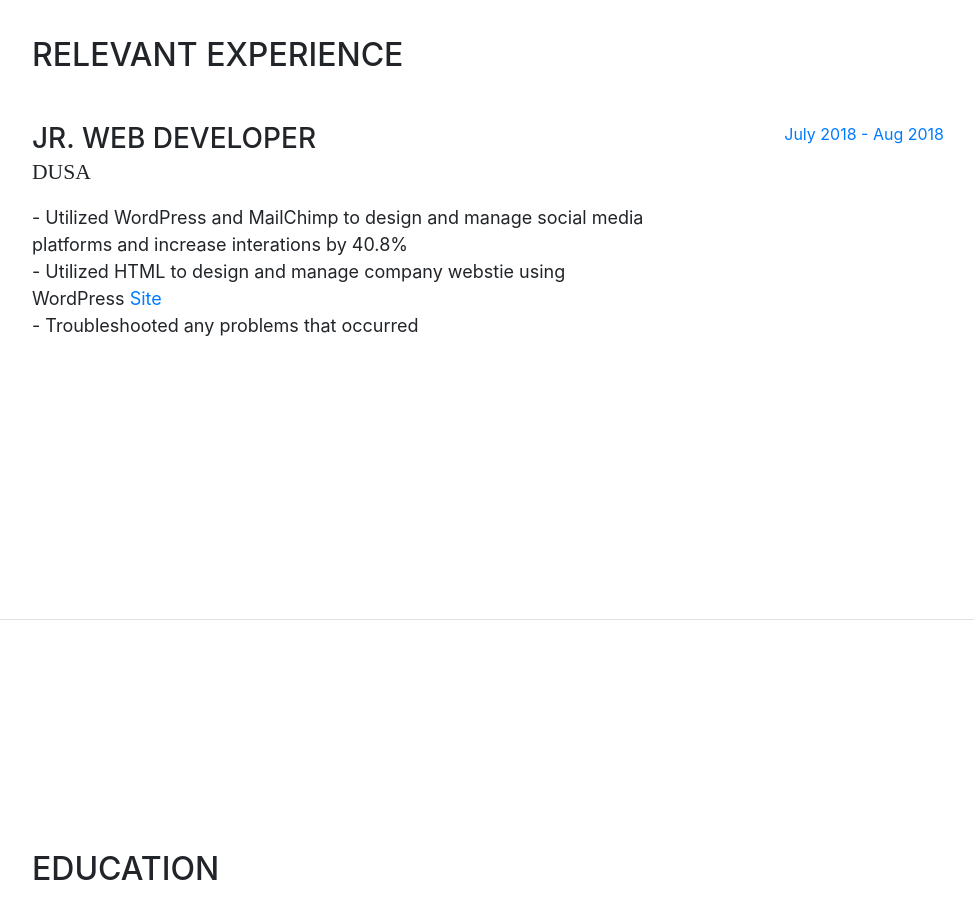
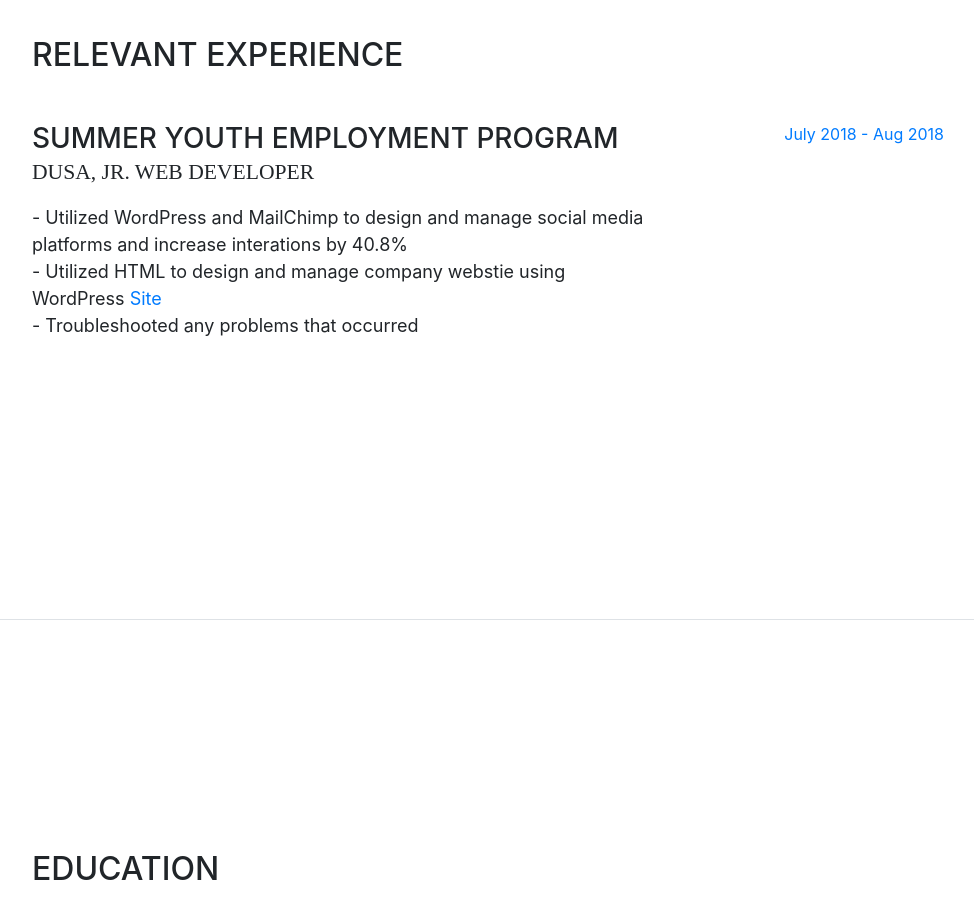
Before and after one commit to Crayon129/Raymond_Zhu, a website with bundled scripts: page index.html in a window 1280 px wide. Shown: the part 2580-3502 px from the top of the page, without its empty margins (288-1262 px from the left). Built offline with nearby package versions, Linux system fonts and the light colour scheme; a web font is replaced by a local one.

Commit message:
Add files via upload

```diff
--- a/index.html
+++ b/index.html
@@ -177,8 +177,8 @@
 
             <div class="resume-item d-flex flex-column flex-md-row mb-5">
             <div class="resume-content mr-auto">
-              <h3 class="mb-0"> Jr. Web Developer </h3>
-              <div class="subheading mb-3">DUSA</div>
+              <h3 class="mb-0"> Summer Youth Employment Program </h3>
+              <div class="subheading mb-3">DUSA, Jr. Web Developer</div>
               <p>
                - Utilized WordPress and MailChimp to design and manage social media platforms and increase interations by 40.8%
 				<br>
```
